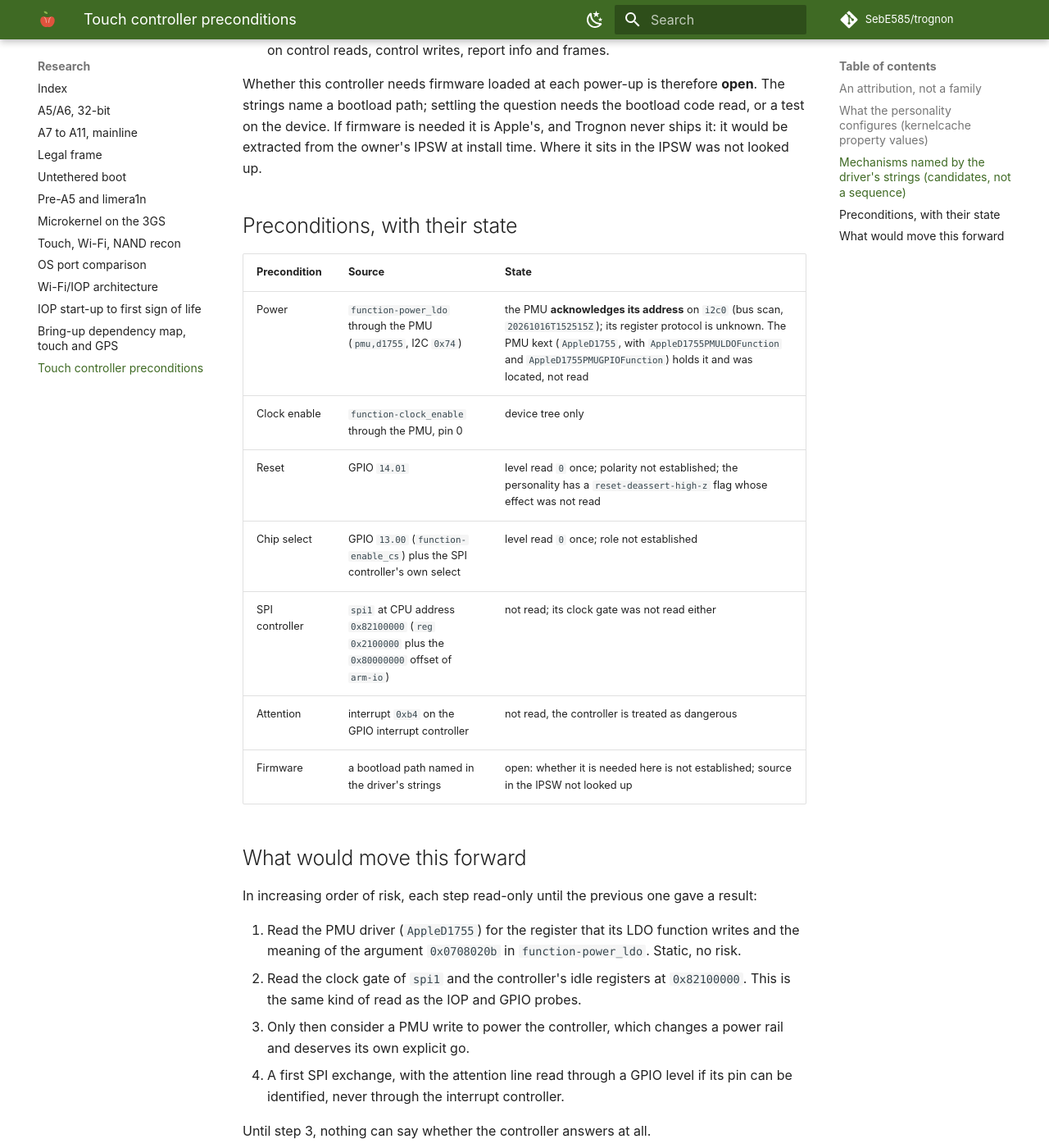
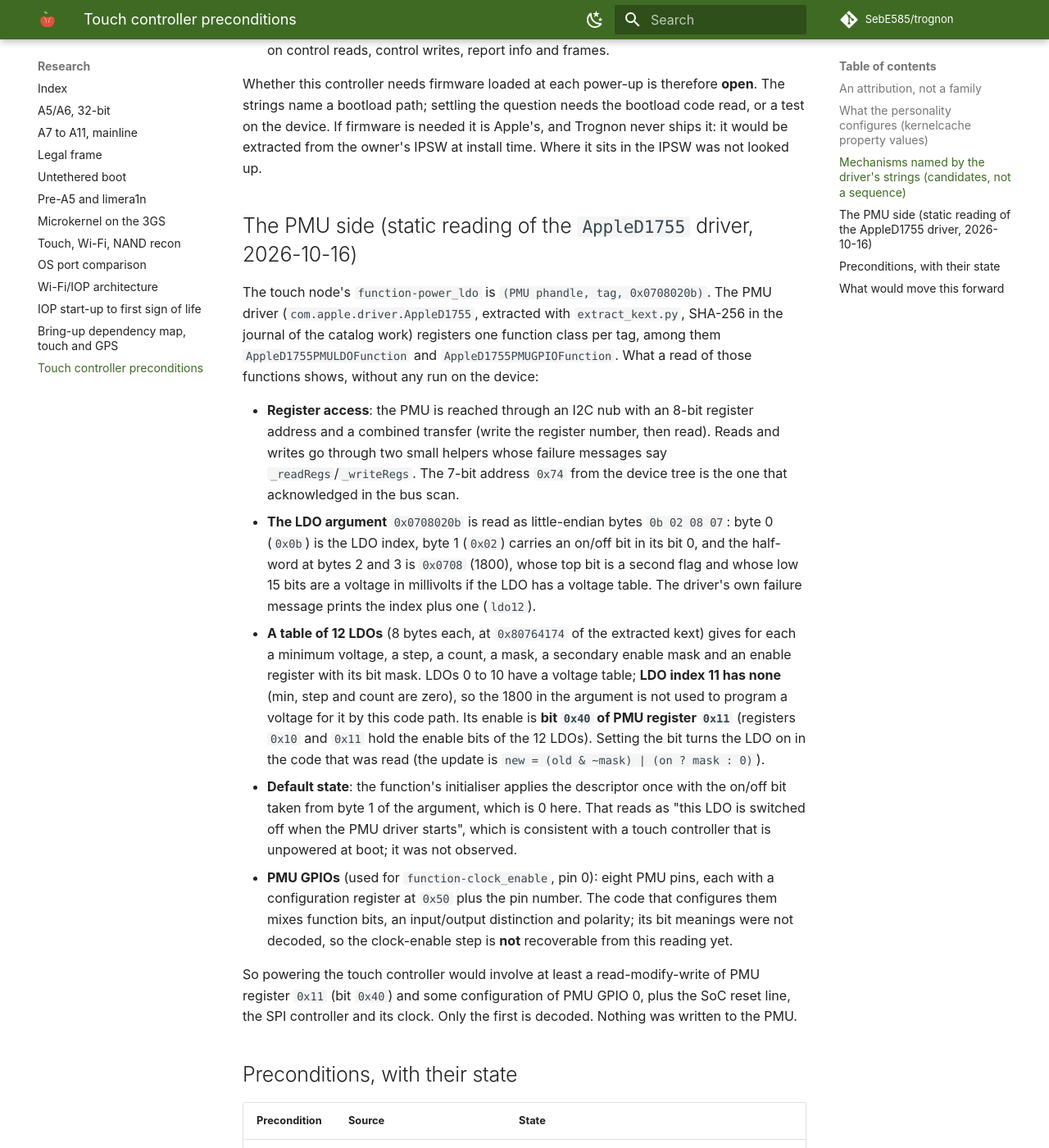
Before and after one commit to SebE585/trognon, an MkDocs documentation site: the page built from docs/research/2026-10-16-touch-n88-preconditions.md, in a window 1280 px wide and 1400 px high, scrolled down 1957 px. Shown: the whole window at 82% size. Built offline with MkDocs 1.6.1 and Material for MkDocs 9.7.7, drawn with Linux system fonts in a browser that asks for light colours; comment, search, counter and statistics services are not loaded; some of the changed text lies outside the part shown.

Commit message:
research: decode the touch LDO in the PMU driver (index 11, register 0x11 bit 0x40); prepare read-only PMU register probe (STAGE 36, not run)

```diff
--- a/docs/research/2026-10-16-touch-n88-preconditions.md
+++ b/docs/research/2026-10-16-touch-n88-preconditions.md
@@ -60,12 +60,48 @@ name a bootload path; settling the question needs the bootload code read, or a t
 device. If firmware is needed it is Apple's, and Trognon never ships it: it would be extracted
 from the owner's IPSW at install time. Where it sits in the IPSW was not looked up.
 
+## The PMU side (static reading of the `AppleD1755` driver, 2026-10-16)
+
+The touch node's `function-power_ldo` is `(PMU phandle, tag, 0x0708020b)`. The PMU driver
+(`com.apple.driver.AppleD1755`, extracted with `extract_kext.py`, SHA-256 in the journal of the
+catalog work) registers one function class per tag, among them `AppleD1755PMULDOFunction` and
+`AppleD1755PMUGPIOFunction`. What a read of those functions shows, without any run on the device:
+
+- **Register access**: the PMU is reached through an I2C nub with an 8-bit register address and a
+  combined transfer (write the register number, then read). Reads and writes go through two small
+  helpers whose failure messages say `_readRegs`/`_writeRegs`. The 7-bit address `0x74` from the
+  device tree is the one that acknowledged in the bus scan.
+- **The LDO argument** `0x0708020b` is read as little-endian bytes `0b 02 08 07`: byte 0
+  (`0x0b`) is the LDO index, byte 1 (`0x02`) carries an on/off bit in its bit 0, and the half-word
+  at bytes 2 and 3 is `0x0708` (1800), whose top bit is a second flag and whose low 15 bits are a
+  voltage in millivolts if the LDO has a voltage table. The driver's own failure message prints
+  the index plus one (`ldo12`).
+- **A table of 12 LDOs** (8 bytes each, at `0x80764174` of the extracted kext) gives for each a
+  minimum voltage, a step, a count, a mask, a secondary enable mask and an enable register with its
+  bit mask. LDOs 0 to 10 have a voltage table; **LDO index 11 has none** (min, step and count are
+  zero), so the 1800 in the argument is not used to program a voltage for it by this code path. Its
+  enable is **bit `0x40` of PMU register `0x11`** (registers `0x10` and `0x11` hold the enable bits
+  of the 12 LDOs). Setting the bit turns the LDO on in the code that was read (the update is
+  `new = (old & ~mask) | (on ? mask : 0)`).
+- **Default state**: the function's initialiser applies the descriptor once with the on/off bit
+  taken from byte 1 of the argument, which is 0 here. That reads as "this LDO is switched off
+  when the PMU driver starts", which is consistent with a touch controller that is unpowered at
+  boot; it was not observed.
+- **PMU GPIOs** (used for `function-clock_enable`, pin 0): eight PMU pins, each with a
+  configuration register at `0x50` plus the pin number. The code that configures them mixes
+  function bits, an input/output distinction and polarity; its bit meanings were not decoded, so
+  the clock-enable step is **not** recoverable from this reading yet.
+
+So powering the touch controller would involve at least a read-modify-write of PMU register
+`0x11` (bit `0x40`) and some configuration of PMU GPIO 0, plus the SoC reset line, the SPI
+controller and its clock. Only the first is decoded. Nothing was written to the PMU.
+
 ## Preconditions, with their state
 
 | Precondition | Source | State |
 |---|---|---|
-| Power | `function-power_ldo` through the PMU (`pmu,d1755`, I2C `0x74`) | the PMU **acknowledges its address** on `i2c0` (bus scan, `20261016T152515Z`); its register protocol is unknown. The PMU kext (`AppleD1755`, with `AppleD1755PMULDOFunction` and `AppleD1755PMUGPIOFunction`) holds it and was located, not read |
-| Clock enable | `function-clock_enable` through the PMU, pin 0 | device tree only |
+| Power | `function-power_ldo` through the PMU (`pmu,d1755`, I2C `0x74`) | the PMU **acknowledges its address** on `i2c0` (bus scan, `20261016T152515Z`). Static reading: LDO index 11, enable = bit `0x40` of PMU register `0x11`; not observed on the device, nothing written |
+| Clock enable | `function-clock_enable` through the PMU, pin 0 | device tree and a partial reading of the PMU GPIO code; bit meanings of registers `0x50`..`0x57` not decoded |
 | Reset | GPIO `14.01` | level read `0` once; polarity not established; the personality has a `reset-deassert-high-z` flag whose effect was not read |
 | Chip select | GPIO `13.00` (`function-enable_cs`) plus the SPI controller's own select | level read `0` once; role not established |
 | SPI controller | `spi1` at CPU address `0x82100000` (`reg 0x2100000` plus the `0x80000000` offset of `arm-io`) | not read; its clock gate was not read either |
@@ -76,8 +112,11 @@ from the owner's IPSW at install time. Where it sits in the IPSW was not looked
 
 In increasing order of risk, each step read-only until the previous one gave a result:
 
-1. Read the PMU driver (`AppleD1755`) for the register that its LDO function writes and the
-   meaning of the argument `0x0708020b` in `function-power_ldo`. Static, no risk.
+1. (Done for the LDO) read the PMU driver for the register its LDO function writes and the
+   meaning of `0x0708020b`; still to do for the PMU GPIO that gates the clock. Static, no risk.
+1b. Read the PMU registers `0x10`, `0x11`, `0x17`..`0x22` and `0x50`..`0x57` over I2C
+   (`STAGE 36`, prepared, not run) to see their present values, which would show whether LDO 11
+   is currently off. Read-only transactions on `i2c0`.
 2. Read the clock gate of `spi1` and the controller's idle registers at `0x82100000`. This is the
    same kind of read as the IOP and GPIO probes.
 3. Only then consider a PMU write to power the controller, which changes a power rail and
```
Also changed, not shown: 2 other files.
